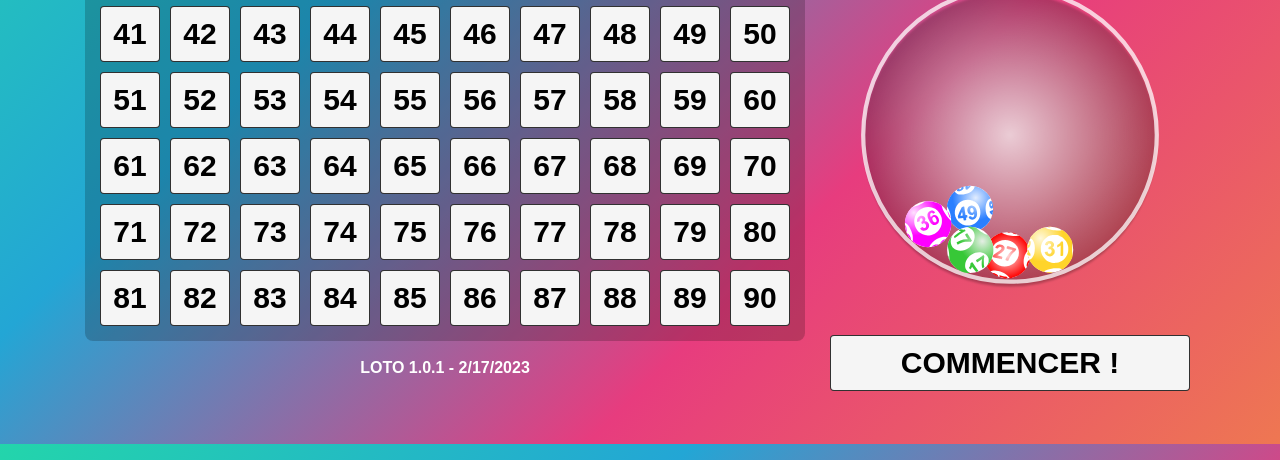
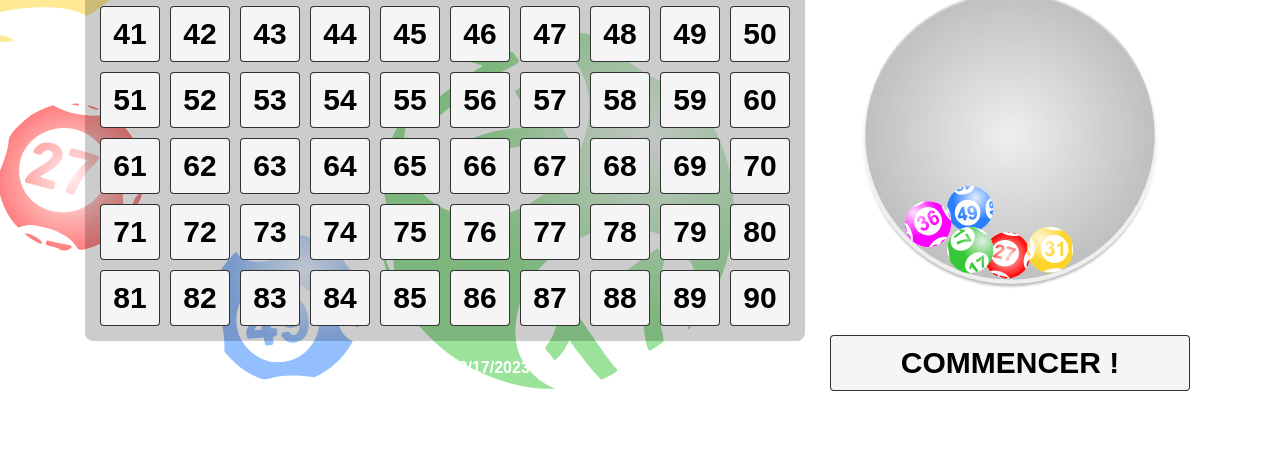
Before and after one commit to balxavier/Loto, a plain HTML site: page index.html in a window 1280 px wide. Shown: the part 356-816 px from the top of the page. Drawn offline with Linux system fonts and the light colour scheme.

Commit message:
Update index.html

```diff
--- a/index.html
+++ b/index.html
@@ -5,7 +5,7 @@
 <Link rel="icon" type="image/png" href="images/favicon.png" sizes="16x16">
 <Link rel="stylesheet" type="text/css" href="css/default.css">
 </head>
-<body style"background-image: url(../images/Fond.svg)">
+<body style="background-image: url(../images/Fond.svg)">
 <audio src="sons/son5.mp3" id="my_audio"></audio>
   <div class="center-screen" style="height:750px">
     <div class="row">
```
